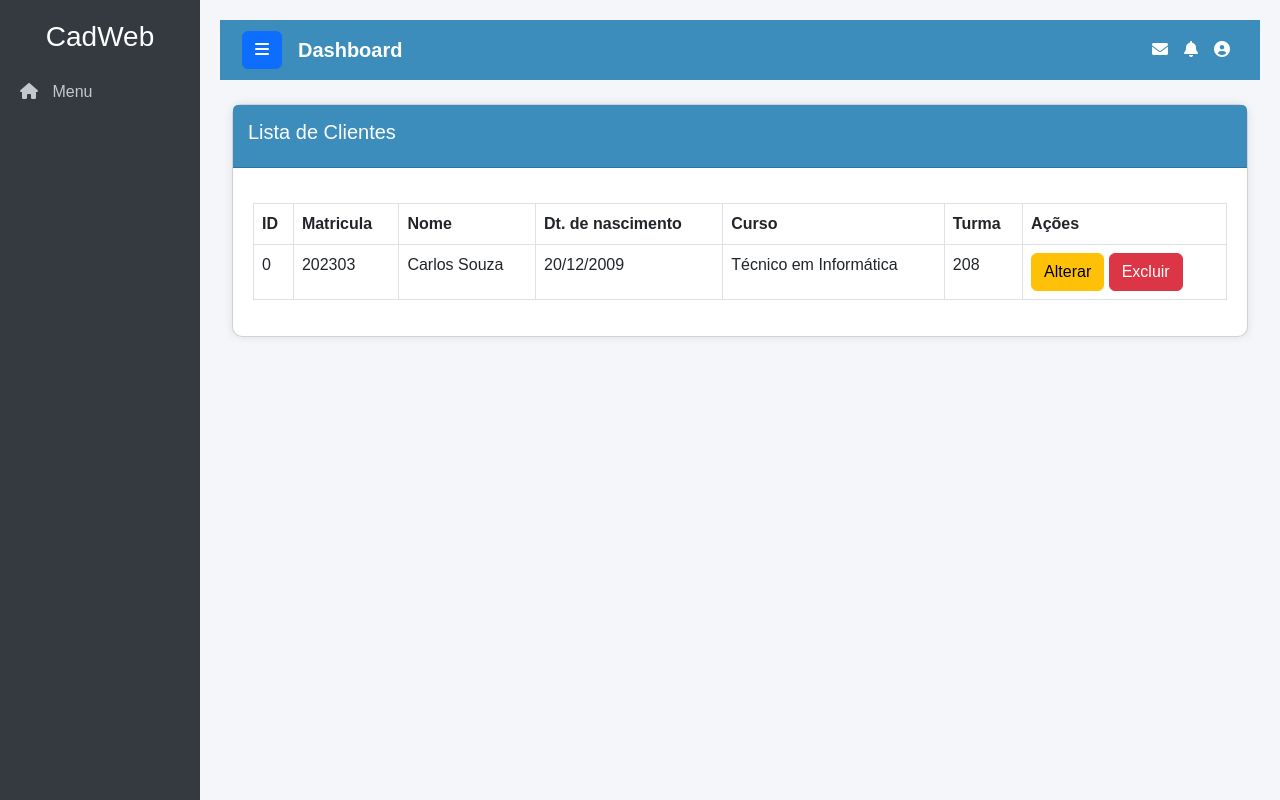
After one commit to jv0savio0christian/piloto, a Django app: page /alunos/listar/ in a window 1280 px wide. The commit adds this page. Run offline with Django 5.2, Linux system fonts and the light colour scheme.

Commit message:
fizemos excluir e editar, falta cadastrar

```diff
--- a/home/templates/base.html
+++ b/home/templates/base.html
@@ -122,6 +122,9 @@
 					<li class="nav-item">
 						<a href="{% url 'perfil' 'Seu nome aqui' %}" class="nav-link">Perfil</a>
 					</li>
+                    <li class="nav-item">
+						<a href="{% url 'listar_aluno' %}" class="nav-link">Lista de alunos</a>
+					</li>
           <li class="nav-item">
             <a href="{% url 'dados' %}" class="nav-link">Dados</a>
           </li>
--- /dev/null
+++ b/home/templates/listar_aluno.html
@@ -0,0 +1,43 @@
+{% extends "base.html" %}
+
+
+{% block titulo %} Lista de Clientes {% endblock  %}
+
+
+{% block conteudo %}
+<table style="margin-top:15px" class="table table-bordered table-hover">
+  <thead class="thead-dark">
+
+
+      <tr>
+          <th scope="col">ID</th>
+          <th scope="col">Matricula</th>
+          <th scope="col">Nome</th>
+          <th scope="col"> Dt. de nascimento</th>
+          <th scope="col">Curso</th>
+          <th scope="col">Turma</th>
+          <th scope="col">Ações</th>
+      </tr>
+  </thead>
+    <tbody>
+      {% for item in lista %}
+      <tr>
+          <td>{{ forloop.counter0 }}</td>
+          <td>{{item.matricula}}</td>
+          <td> {{item.nome}} </td>
+          <td>{{item.data_nascimento}}</td>
+          <td> {{item.curso}} </td>
+          <td> {{item.turma}} </td>
+
+
+          <td>
+              <button onclick="location='{% url 'editar_aluno' forloop.counter0 %}'"  class="btn btn-warning">Alterar </button>
+              <a href="{% url 'remover_aluno' forloop.counter0 %}" class="btn btn-danger"
+              onclick="return confirm('Tem certeza que deseja remover este registro?');">Excluir</a>
+          </td>
+      </tr>
+      {% endfor %}
+   </tbody>
+</table>
+
+  {% endblock  %}
--- a/home/views.py
+++ b/home/views.py
@@ -1,4 +1,4 @@
-from django.shortcuts import render
+from django.shortcuts import redirect, render
 from django.http import HttpResponse
 varia = {}
 # Create your views here.
@@ -63,3 +63,30 @@ def form(request):
         return render(request,'dados.html',context)
     else: # method GET, mostra o formulário vazio
         return render(request,'form.html')
+LISTA_ALUNOS = [
+    {"nome": "João Silva",'data_nascimento': '03/10/2009', "matricula": "202301", "curso": "Técnico em Informática", "turma": "208"},
+    {"nome": "Maria Oliveira", 'data_nascimento': '05/02/2008', "matricula": "202302", "curso": "Técnico em Informática", "turma": "208"},
+    {"nome": "Carlos Souza", 'data_nascimento': '20/12/2009', "matricula": "202303", "curso": "Técnico em Informática", "turma": "208"},
+]
+def listar_aluno(request):
+    context = {
+        'lista': LISTA_ALUNOS,
+    }
+    return render(request,'listar_aluno.html',context)
+def editar_aluno(request,indice):
+    aluno=LISTA_ALUNOS[indice]
+    if request.method == "POST":
+        aluno['nome'] = request.POST.get('nome')
+        aluno['matrícula'] = request.POST.get('matrícula')
+        aluno['data_nascimento'] = request.POST.get('data_nascimento')
+        aluno['curso'] = request.POST.get('curso')
+        aluno['turma'] = request.POST.get('turma')
+        return redirect('listar_aluno')
+    context={
+        'aluno':aluno,
+        'indice':indice
+}
+    return render(request,'form_aluno.html',context)
+def remover_aluno(request,indice):
+    del LISTA_ALUNOS[indice]
+    return redirect('listar_aluno')
--- a/pweb/urls.py
+++ b/pweb/urls.py
@@ -29,5 +29,8 @@ urlpatterns = [
     path('perfil/<str:nome>',views.perfil,name='perfil'),
     path('diadasemana/<int:dia>',views.semana,name='semana'),
     path('dados/',views.dados,name='dados'),
-    path('form/',views.form,name='form')
+    path('form/',views.form,name='form'),
+    path('alunos/listar/',views.listar_aluno,name='listar_aluno'),
+    path('alunos/editar/<int:indice>',views.editar_aluno,name='editar_aluno'),
+    path('alunos/excluir/<int:indice>',views.remover_aluno,name='remover_aluno')
 ]
```
Also changed, not shown: home/templates/form_aluno.html (added, +43 -0 lines).
